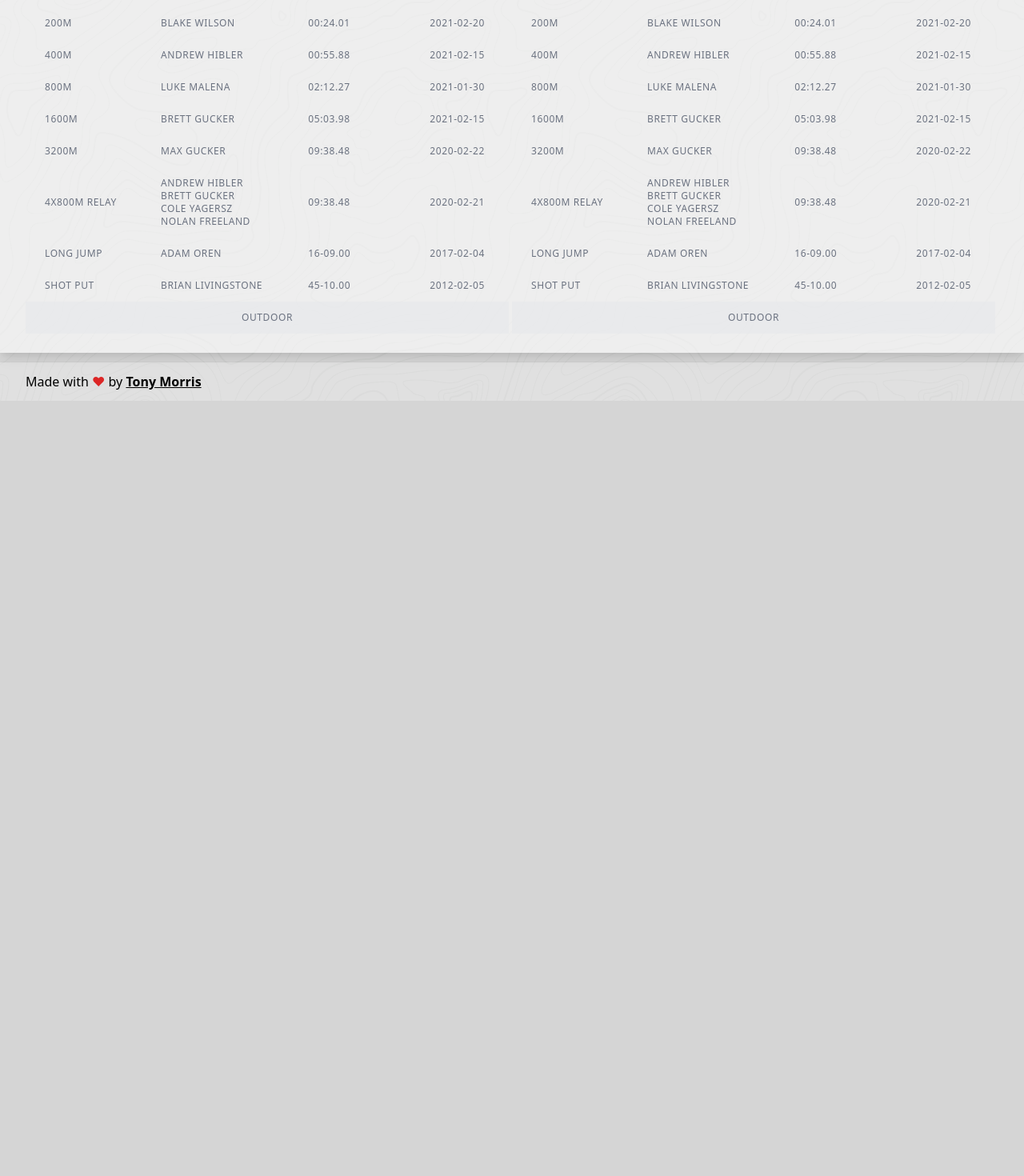
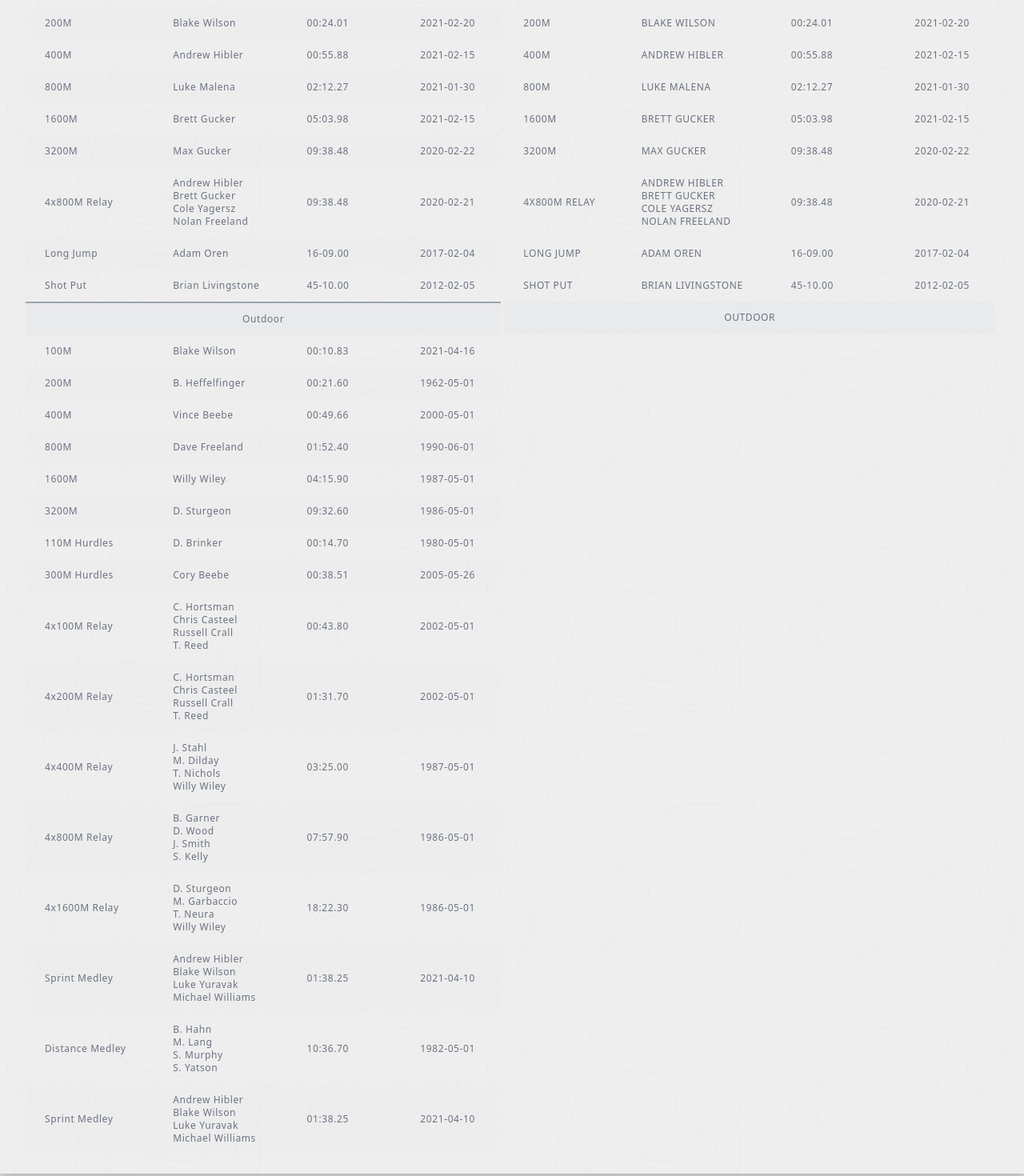
Before and after one commit to morriscloud/cloverleaftfxc, a Vue app: page /leaderboard in a window 1280 px wide. Shown: the part 340-1810 px from the top of the page at 80% size. Before the commit the page ends 841 px from the top, so only its background shows below. Built offline with nearby package versions, Linux system fonts and the light colour scheme; what @tailwindcss/typography would draw is missing.

Commit message:
Leaderboard woo

```diff
--- a/src/views/Leaderboard.vue
+++ b/src/views/Leaderboard.vue
@@ -4,7 +4,7 @@
       <h2 class="dark:text-gray-200 text-center text-3xl font-bold mb-2">
         Boys
       </h2>
-      <table class="min-w-full divide-y divide-gray-200 dark:divide-gray-800 text-xs font-medium dark:text-white text-gray-500 uppercase tracking-wider">
+      <table class="min-w-full divide-y divide-gray-200 dark:divide-gray-800 text-xs font-medium dark:text-white text-gray-500 tracking-wider">
         <thead class="bg-gray-50 dark:bg-black dark:bg-opacity-50 text-left">
           <tr>
             <th scope="col" class="px-6 py-3">
@@ -27,43 +27,43 @@
               Indoor
             </td>
           </tr>
-          <tr>
+          <tr class="dark:bg-green-900 dark:bg-opacity-10 bg-gray-200 bg-opacity-5">
             <td class="px-6 py-3">60M</td>
             <td class="px-6 py-3">Zack Munchick</td>
             <td class="px-6 py-3">00:07.42</td>
             <td class="px-6 py-3">2017-02-04</td>
           </tr>
-          <tr>
+          <tr class="dark:bg-green-900 dark:bg-opacity-25 bg-gray-200 bg-opacity-20">
             <td class="px-6 py-3">200M</td>
             <td class="px-6 py-3">Blake Wilson</td>
             <td class="px-6 py-3">00:24.01</td>
             <td class="px-6 py-3">2021-02-20</td>
           </tr>
-          <tr>
+          <tr class="dark:bg-green-900 dark:bg-opacity-10 bg-gray-200 bg-opacity-5">
             <td class="px-6 py-3">400M</td>
             <td class="px-6 py-3">Andrew Hibler</td>
             <td class="px-6 py-3">00:55.88</td>
             <td class="px-6 py-3">2021-02-15</td>
           </tr>
-          <tr>
+          <tr class="dark:bg-green-900 dark:bg-opacity-25 bg-gray-200 bg-opacity-20">
             <td class="px-6 py-3">800M</td>
             <td class="px-6 py-3">Luke Malena</td>
             <td class="px-6 py-3">02:12.27</td>
             <td class="px-6 py-3">2021-01-30</td>
           </tr>
-          <tr>
+          <tr class="dark:bg-green-900 dark:bg-opacity-10 bg-gray-200 bg-opacity-5">
             <td class="px-6 py-3">1600M</td>
             <td class="px-6 py-3">Brett Gucker</td>
             <td class="px-6 py-3">05:03.98</td>
             <td class="px-6 py-3">2021-02-15</td>
           </tr>
-          <tr>
+          <tr class="dark:bg-green-900 dark:bg-opacity-25 bg-gray-200 bg-opacity-20">
             <td class="px-6 py-3">3200M</td>
             <td class="px-6 py-3">Max Gucker</td>
             <td class="px-6 py-3">09:38.48</td>
             <td class="px-6 py-3">2020-02-22</td>
           </tr>
-          <tr>
+          <tr class="dark:bg-green-900 dark:bg-opacity-10 bg-gray-200 bg-opacity-5">
             <td class="px-6 py-3">4x800M Relay</td>
             <td class="px-6 py-3">
               Andrew Hibler<br />
@@ -74,22 +74,158 @@
             <td class="px-6 py-3">09:38.48</td>
             <td class="px-6 py-3">2020-02-21</td>
           </tr>
-          <tr>
+          <tr class="dark:bg-green-900 dark:bg-opacity-25 bg-gray-200 bg-opacity-20">
             <td class="px-6 py-3">Long Jump</td>
             <td class="px-6 py-3">Adam Oren</td>
             <td class="px-6 py-3">16-09.00</td>
             <td class="px-6 py-3">2017-02-04</td>
           </tr>
-          <tr>
+          <tr class="dark:bg-green-900 dark:bg-opacity-10 bg-gray-200 bg-opacity-5">
             <td class="px-6 py-3">Shot Put</td>
             <td class="px-6 py-3">Brian Livingstone</td>
             <td class="px-6 py-3">45-10.00</td>
             <td class="px-6 py-3">2012-02-05</td>
           </tr>
           <tr>
-            <td colspan="4" class="px-6 py-3 text-center dark:bg-green-800 dark:bg-opacity-50 bg-gray-200 bg-opacity-50">
+            <td colspan="4" class="px-6 py-3 border-t-2 dark:border-black border-gray-400 text-center dark:bg-green-800 dark:bg-opacity-50 bg-gray-200 bg-opacity-50">
               Outdoor
             </td>
+          </tr>
+          <tr class="dark:bg-green-900 dark:bg-opacity-10 bg-gray-200 bg-opacity-5">
+            <td class="px-6 py-3">100M</td>
+            <td class="px-6 py-3">Blake Wilson</td>
+            <td class="px-6 py-3">00:10.83</td>
+            <td class="px-6 py-3">2021-04-16</td>
+          </tr>
+          <tr class="dark:bg-green-900 dark:bg-opacity-25 bg-gray-200 bg-opacity-20">
+            <td class="px-6 py-3">200M</td>
+            <td class="px-6 py-3">B. Heffelfinger</td>
+            <td class="px-6 py-3">00:21.60</td>
+            <td class="px-6 py-3">1962-05-01</td>
+          </tr>
+          <tr class="dark:bg-green-900 dark:bg-opacity-10 bg-gray-200 bg-opacity-5">
+            <td class="px-6 py-3">400M</td>
+            <td class="px-6 py-3">Vince Beebe</td>
+            <td class="px-6 py-3">00:49.66</td>
+            <td class="px-6 py-3">2000-05-01</td>
+          </tr>
+          <tr class="dark:bg-green-900 dark:bg-opacity-25 bg-gray-200 bg-opacity-20">
+            <td class="px-6 py-3">800M</td>
+            <td class="px-6 py-3">Dave Freeland</td>
+            <td class="px-6 py-3">01:52.40</td>
+            <td class="px-6 py-3">1990-06-01</td>
+          </tr>
+          <tr class="dark:bg-green-900 dark:bg-opacity-10 bg-gray-200 bg-opacity-5">
+            <td class="px-6 py-3">1600M</td>
+            <td class="px-6 py-3">Willy Wiley</td>
+            <td class="px-6 py-3">04:15.90</td>
+            <td class="px-6 py-3">1987-05-01</td>
+          </tr>
+          <tr class="dark:bg-green-900 dark:bg-opacity-25 bg-gray-200 bg-opacity-20">
+            <td class="px-6 py-3">3200M</td>
+            <td class="px-6 py-3">D. Sturgeon</td>
+            <td class="px-6 py-3">09:32.60</td>
+            <td class="px-6 py-3">1986-05-01</td>
+          </tr>
+          <tr class="dark:bg-green-900 dark:bg-opacity-10 bg-gray-200 bg-opacity-5">
+            <td class="px-6 py-3">110M Hurdles</td>
+            <td class="px-6 py-3">D. Brinker</td>
+            <td class="px-6 py-3">00:14.70</td>
+            <td class="px-6 py-3">1980-05-01</td>
+          </tr>
+          <tr class="dark:bg-green-900 dark:bg-opacity-25 bg-gray-200 bg-opacity-20">
+            <td class="px-6 py-3">300M Hurdles</td>
+            <td class="px-6 py-3">Cory Beebe</td>
+            <td class="px-6 py-3">00:38.51</td>
+            <td class="px-6 py-3">2005-05-26</td>
+          </tr>
+          <tr class="dark:bg-green-900 dark:bg-opacity-10 bg-gray-200 bg-opacity-5">
+            <td class="px-6 py-3">4x100M Relay</td>
+            <td class="px-6 py-3">
+              C. Hortsman<br />
+              Chris Casteel<br />
+              Russell Crall<br />
+              T. Reed
+            </td>
+            <td class="px-6 py-3">00:43.80</td>
+            <td class="px-6 py-3">2002-05-01</td>
+          </tr>
+          <tr class="dark:bg-green-900 dark:bg-opacity-25 bg-gray-200 bg-opacity-20">
+            <td class="px-6 py-3">4x200M Relay</td>
+            <td class="px-6 py-3">
+              C. Hortsman<br />
+              Chris Casteel<br />
+              Russell Crall<br />
+              T. Reed
+            </td>
+            <td class="px-6 py-3">01:31.70</td>
+            <td class="px-6 py-3">2002-05-01</td>
+          </tr>
+          <tr class="dark:bg-green-900 dark:bg-opacity-10 bg-gray-200 bg-opacity-5">
+            <td class="px-6 py-3">4x400M Relay</td>
+            <td class="px-6 py-3">
+              J. Stahl<br />
+              M. Dilday<br />
+              T. Nichols<br />
+              Willy Wiley
+            </td>
+            <td class="px-6 py-3">03:25.00</td>
+            <td class="px-6 py-3">1987-05-01</td>
+          </tr>
+          <tr class="dark:bg-green-900 dark:bg-opacity-25 bg-gray-200 bg-opacity-20">
+            <td class="px-6 py-3">4x800M Relay</td>
+            <td class="px-6 py-3">
+              B. Garner<br />
+              D. Wood<br />
+              J. Smith<br />
+              S. Kelly
+            </td>
+            <td class="px-6 py-3">07:57.90</td>
+            <td class="px-6 py-3">1986-05-01</td>
+          </tr>
+          <tr class="dark:bg-green-900 dark:bg-opacity-10 bg-gray-200 bg-opacity-5">
+            <td class="px-6 py-3">4x1600M Relay</td>
+            <td class="px-6 py-3">
+              D. Sturgeon<br />
+              M. Garbaccio<br />
+              T. Neura<br />
+              Willy Wiley
+            </td>
+            <td class="px-6 py-3">18:22.30</td>
+            <td class="px-6 py-3">1986-05-01</td>
+          </tr>
+          <tr class="dark:bg-green-900 dark:bg-opacity-25 bg-gray-200 bg-opacity-20">
+            <td class="px-6 py-3">Sprint Medley</td>
+            <td class="px-6 py-3">
+              Andrew Hibler<br />
+              Blake Wilson<br />
+              Luke Yuravak<br />
+              Michael Williams
+            </td>
+            <td class="px-6 py-3">01:38.25</td>
+            <td class="px-6 py-3">2021-04-10</td>
+          </tr>
+          <tr class="dark:bg-green-900 dark:bg-opacity-10 bg-gray-200 bg-opacity-5">
+            <td class="px-6 py-3">Distance Medley</td>
+            <td class="px-6 py-3">
+              B. Hahn<br />
+              M. Lang<br />
+              S. Murphy<br />
+              S. Yatson
+            </td>
+            <td class="px-6 py-3">10:36.70</td>
+            <td class="px-6 py-3">1982-05-01</td>
+          </tr>
+          <tr class="dark:bg-green-900 dark:bg-opacity-25 bg-gray-200 bg-opacity-20">
+            <td class="px-6 py-3">Sprint Medley</td>
+            <td class="px-6 py-3">
+              Andrew Hibler<br />
+              Blake Wilson<br />
+              Luke Yuravak<br />
+              Michael Williams
+            </td>
+            <td class="px-6 py-3">01:38.25</td>
+            <td class="px-6 py-3">2021-04-10</td>
           </tr>
         </tbody>
       </table>
```
